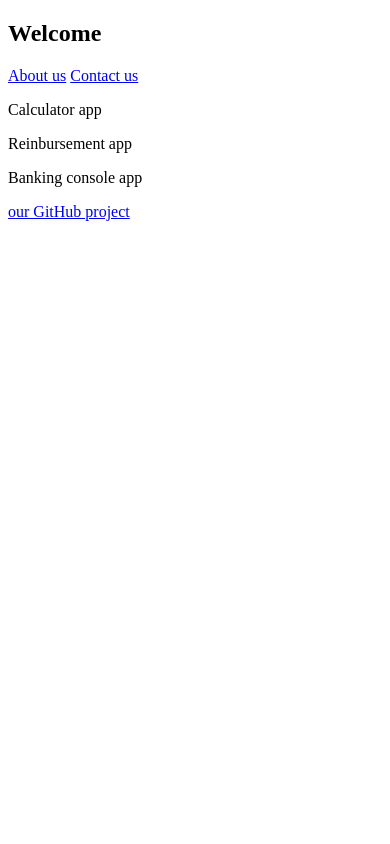
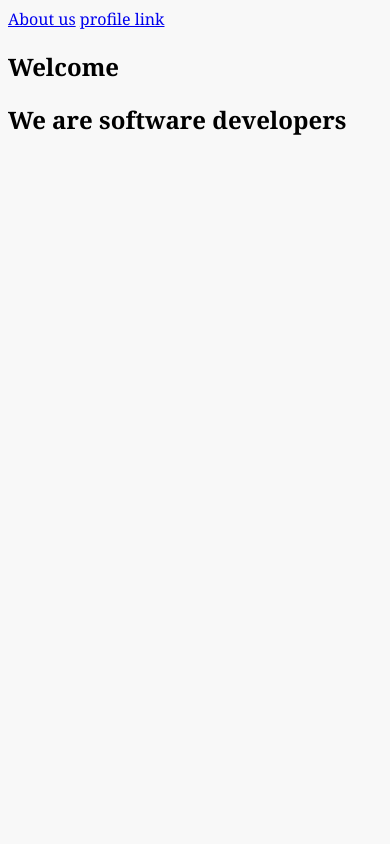
Before and after one commit to nojy777/Joaquin-and-Enoje, a plain HTML site: page fcc-test-suite-template-master/index.html in a window 390 px wide. Shown: the top 844 px of the page. Drawn offline with Linux system fonts and the light colour scheme.

Commit message:
9 out of 12

```diff
--- a/fcc-test-suite-template-master/css/style.css
+++ b/fcc-test-suite-template-master/css/style.css
@@ -0,0 +1,14 @@
+@media only screen and (max-width: 600px) {
+  body {
+    background-color: rgb(248, 248, 248);
+    font-family: Cambria, Cochin, Georgia, Times, "Times New Roman", serif;
+  }
+
+  #welcome-section {
+    height: 100vh;
+  }
+  header {
+    position: fixed;
+    width: 100%;
+  }
+}
--- a/fcc-test-suite-template-master/index.html
+++ b/fcc-test-suite-template-master/index.html
@@ -21,27 +21,33 @@
     - The freeCodeCamp Team
 
     -->
-    <section id="welcome-section">
-      <h1>Welcome</h1>
-    </section>
-    <nav id = "navbar">
-      <a href="#project-title"class="navlink">About us</a>
-      <a href="#project-location"class="navlink">Contact us</a>
+  <header>
+      <nav id = "navbar">
+        <a href="#project-title"class="navlink">About us</a>
+        <a href="#profile-link"class="navlink">profile link</a>
+      </nav>
+  </header>
 
-    </nav>
+<main>
+  <br>
+  <section id="welcome-section" class="navlink">
+    <h1>Welcome</h1>
+    <h2>We are software developers</h2>
+  </section>
+
+
     <section id="projects">
       <a href="$element"></a>
       <p class="project-tile">Calculator app</p>
       <p class="project-tile">Reinbursement app</p>
       <p class="project-tile">Banking console app</p>
-
     </section>
     <script  src="js/index.js"></script>
     <footer>
-      <a href="https://github.com/nojy777/Joaquin-and-Enoje"> our GitHub project </a>
+      <a id="profile-link" href="https://github.com/nojy777/Joaquin-and-Enoje" target="_blank"> our GitHub project </a>
+    </footer>
 
-
-    </footer>
+   </main>
 
   </body>
 </html>
```
